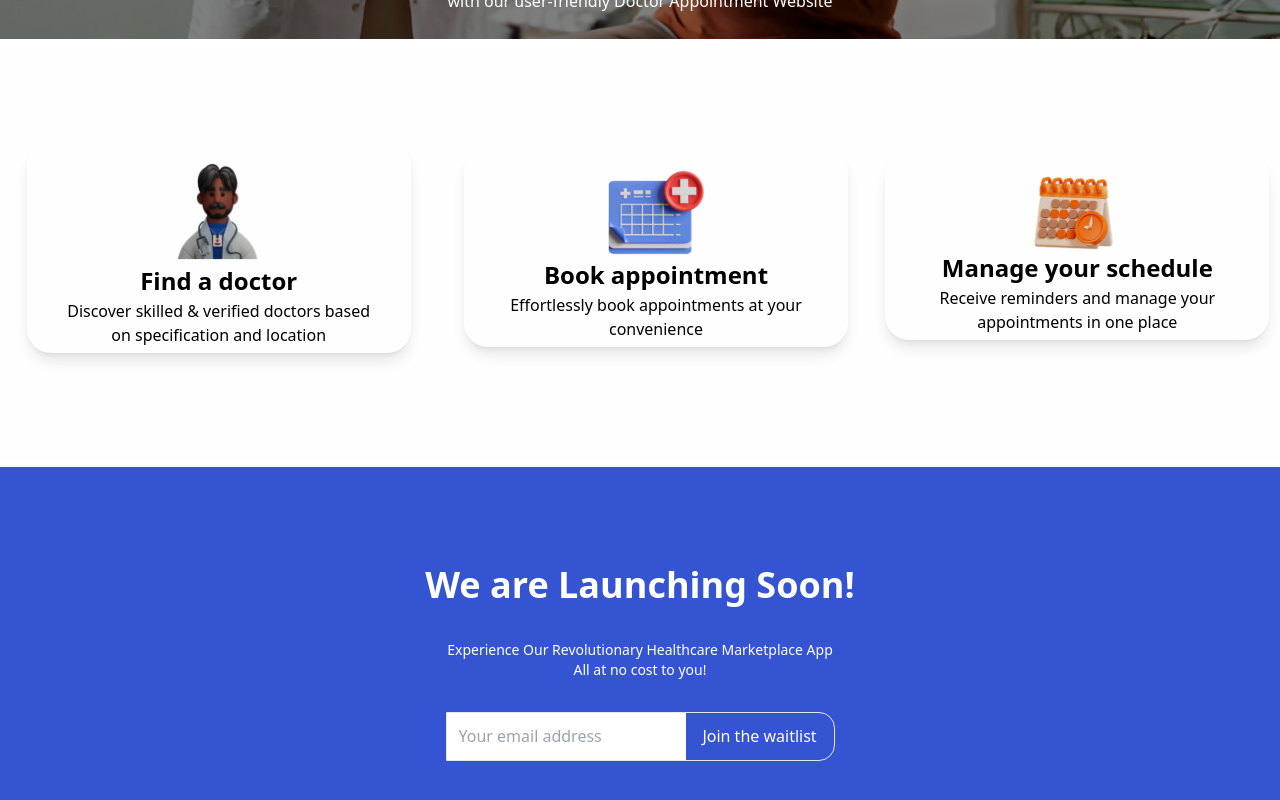
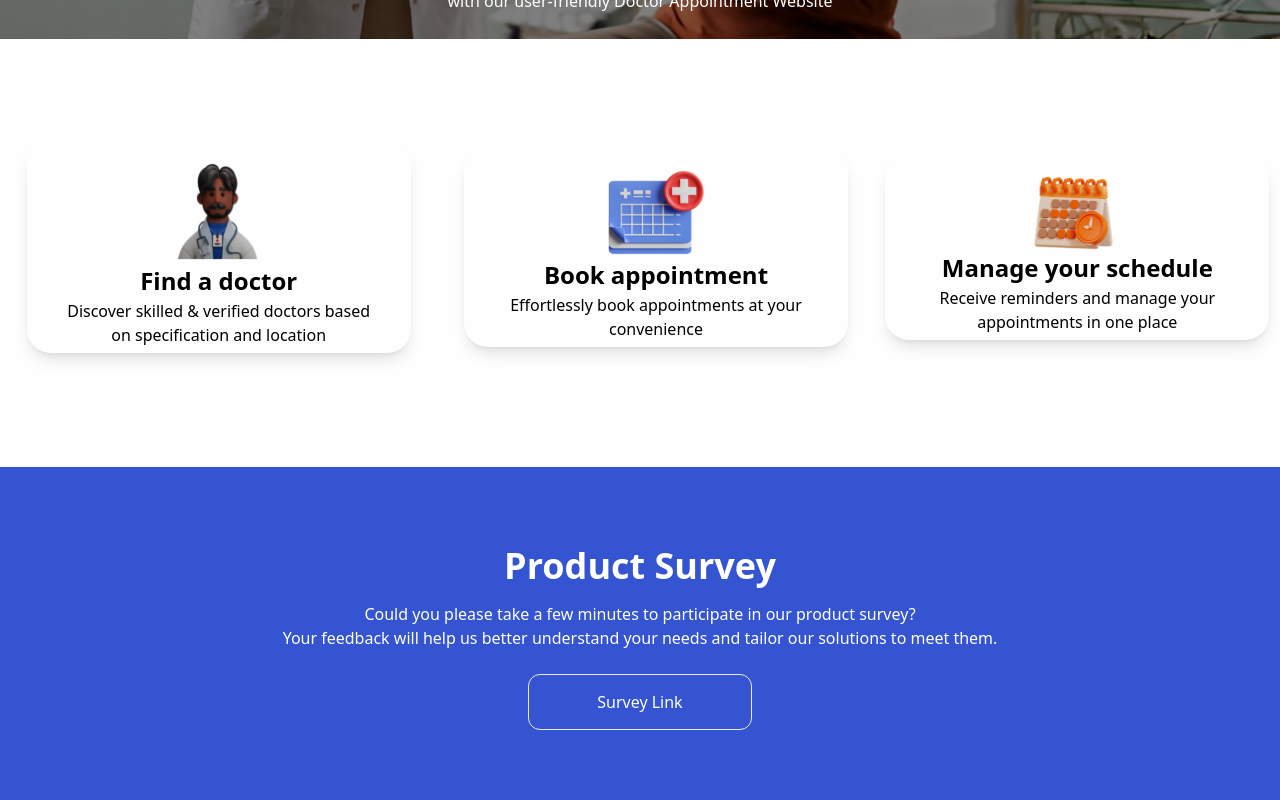
Before and after one commit to ByteSurgeonAmos/mediappoint, a Next.js app: page / in a window 1280 px wide. Shown: the part 573-1373 px from the top of the page. Built offline with nearby package versions, Linux system fonts and the light colour scheme.

Commit message:
feat:smooth scroll

```diff
--- a/src/components/Footer.tsx
+++ b/src/components/Footer.tsx
@@ -7,7 +7,7 @@ import { motion } from "framer-motion";
 
 const Footer = () => {
   const [email, setEmail] = useState("");
-  const [joined, setJoined] = useState(false);
+  const [joined, setJoined] = useState(true);
 
   const handleSubmit = async (e: any) => {
     e.preventDefault();
@@ -93,7 +93,7 @@ const Footer = () => {
               </div>
               <a
                 href="#"
-                className="inline-block w-[224px] h-[49px] p-[15px] rounded-[12px] border border-[#EAEAEA]  text-white bg-[#3454D1]  hover:bg-blue-500 justify-center items-center  transition duration-300"
+                className="inline-block w-[224px]  p-[15px] rounded-[12px] border border-[#EAEAEA]  text-white bg-[#3454D1]  hover:bg-blue-500 justify-center items-center  transition duration-300"
               >
                 Survey Link
               </a>
--- a/src/components/provider/Footer.tsx
+++ b/src/components/provider/Footer.tsx
@@ -93,7 +93,7 @@ const Footer = () => {
               </div>
               <a
                 href="#"
-                className="inline-block w-[224px] h-[49px] p-[15px] rounded-[12px] border border-[#EAEAEA]  text-white bg-[#3454D1]  hover:bg-blue-500 justify-center items-center  transition duration-300"
+                className="inline-block w-[224px]  p-[15px] rounded-[12px] border border-[#EAEAEA]  text-white bg-[#3454D1]  hover:bg-blue-500 justify-center items-center  transition duration-300"
               >
                 Survey Link
               </a>
```
